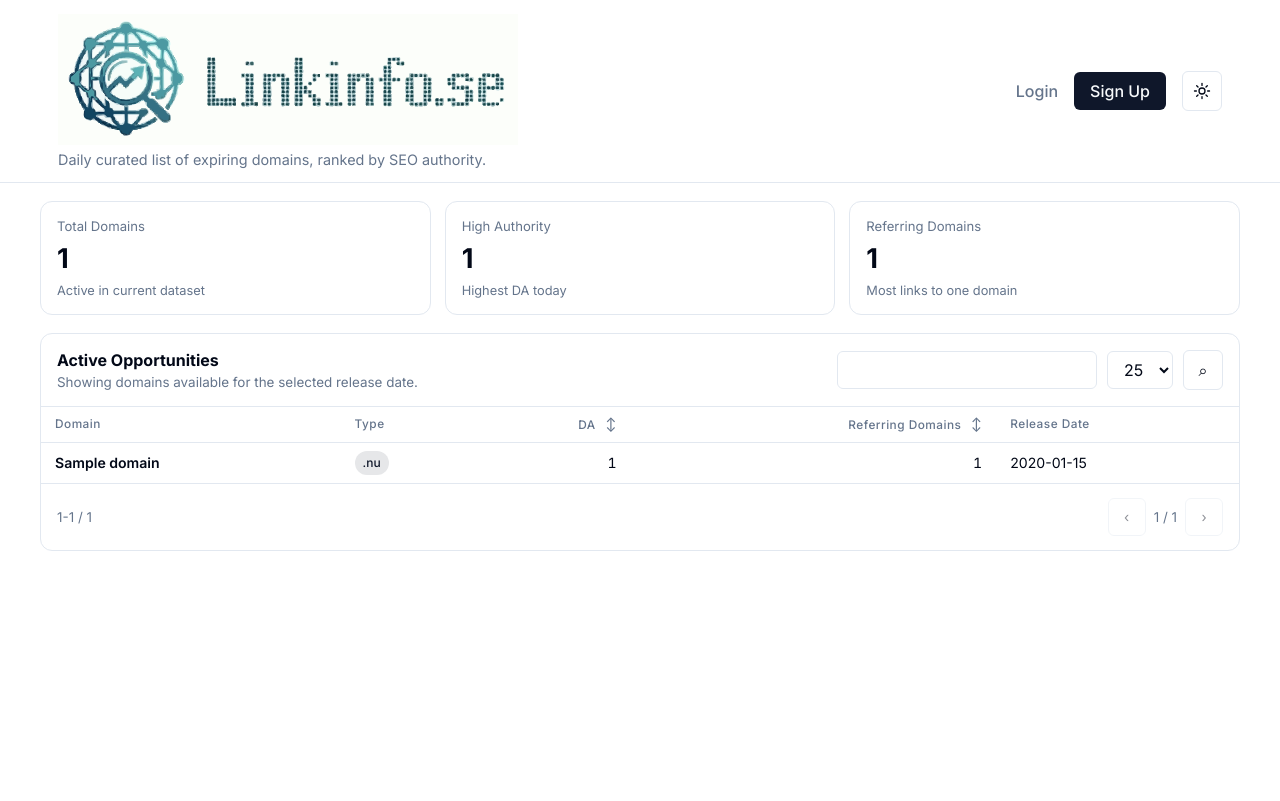
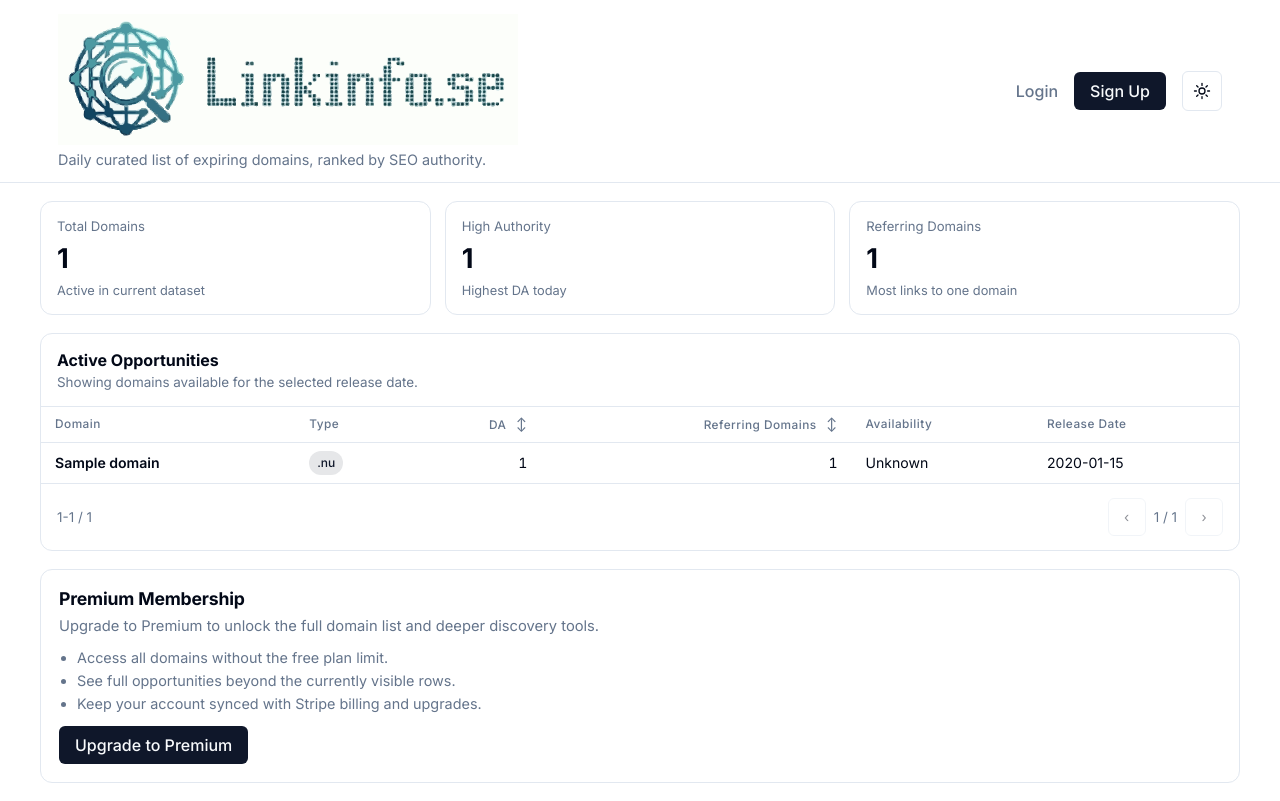
Before and after one commit to mattiashappy/linktracker, a Flask app: page / in a window 1280 px wide. Before the commit the page ends 551 px from the top, so only its background shows below. Run offline with Flask 3, Linux system fonts and the light colour scheme; tables that the repository leaves empty hold one stand-in row (values such as "Sample post"); data that the repository does not hold is empty; parts of the project's set-up code (start-up, migrations or seed data) failed here and were passed over.

Commit message:
Add availability column for first 25 domains

```diff
--- a/app.py
+++ b/app.py
@@ -1,25 +1,27 @@
 import os
-import re
-from datetime import date, datetime, timezone
+from collections import deque
+from datetime import date, datetime, timedelta, timezone
 from types import SimpleNamespace
 
 import requests
 import stripe
-from bs4 import BeautifulSoup
 from flask import Flask, abort, redirect, render_template, render_template_string, request, session, url_for
 from flask_login import LoginManager, current_user, login_required, login_user, logout_user
 from requests.auth import HTTPBasicAuth
 
 from models import Domain, User, db
 
-SOURCE_URL = "https://www.rymdweb.com/domain/snapback/?action=date"
+SE_DOMAINS_JSON_URL = "https://data.internetstiftelsen.se/bardate_domains.json"
+NU_DOMAINS_JSON_URL = "https://data.internetstiftelsen.se/bardate_domains_nu.json"
 MOZ_API_URL = "https://lsapi.seomoz.com/v2/url_metrics"
 REQUEST_HEADERS = {
     "User-Agent": "Mozilla/5.0 (Macintosh; Intel Mac OS X 10_15_7) AppleWebKit/537.36 (KHTML, like Gecko) Chrome/145.0.0.0 Safari/537.36",
     "Accept-Language": "en-US,en;q=0.9,sv;q=0.8",
 }
-DOMAIN_PATTERN = re.compile(r"\b(?:[a-z0-9](?:[a-z0-9-]{0,61}[a-z0-9])?\.)+(?:se|nu)\b", re.IGNORECASE)
-RELEASE_DATE_PATTERN = re.compile(r"Domäner som släpps\s+(\d{4}-\d{2}-\d{2})", re.IGNORECASE)
+FEED_CACHE_TTL = timedelta(minutes=15)
+RELEASE_DOMAINS_CACHE = {}
+DOMAIN_AVAILABILITY_CACHE = {}
+DOMAIN_AVAILABILITY_CACHE_TTL = timedelta(minutes=30)
 
 
 def normalize_database_url(database_url: str) -> str:
@@ -66,49 +68,146 @@ stripe.api_key = get_stripe_secret_key()
 
 
 def fetch_release_date():
-    response = requests.get(SOURCE_URL, headers=REQUEST_HEADERS, timeout=20)
-    response.raise_for_status()
-
-    text = response.text
-    match = RELEASE_DATE_PATTERN.search(text)
-    if match:
-        return match.group(1)
-
-    soup = BeautifulSoup(text, "html.parser")
-    page_text = soup.get_text(" ", strip=True)
-    match = RELEASE_DATE_PATTERN.search(page_text)
-    return match.group(1) if match else None
-
-
-def scrape_domains(limit: int | None = None):
-    response = requests.get(SOURCE_URL, headers=REQUEST_HEADERS, timeout=20)
-    response.raise_for_status()
-
-    soup = BeautifulSoup(response.text, "html.parser")
+    return (datetime.now(timezone.utc).date() + timedelta(days=1)).isoformat()
+
+
+def normalize_scraped_domain(value: str, suffix: str):
+    normalized = value.strip().lower().strip(".")
+    if normalized.startswith(("http://", "https://")):
+        normalized = normalized.split("://", 1)[1]
+    normalized = normalized.strip("/")
+    if normalized.startswith("www."):
+        normalized = normalized[4:]
+    if not normalized.endswith(suffix):
+        return None
+    return normalized
+
+
+def extract_domains_from_payload(payload, suffix: str):
+    records = []
+    queue = deque([payload])
+
+    while queue:
+        current = queue.popleft()
+        if isinstance(current, list):
+            queue.extend(current)
+            continue
+        if isinstance(current, dict):
+            candidate_name = current.get("name") or current.get("domain") or current.get("domain_name")
+            if isinstance(candidate_name, str):
+                normalized = normalize_scraped_domain(candidate_name, suffix)
+                if normalized:
+                    records.append(
+                        {
+                            "domain_name": normalized,
+                            "release_at": str(current.get("release_at") or "").strip() or None,
+                        }
+                    )
+            for value in current.values():
+                if isinstance(value, (list, dict)):
+                    queue.append(value)
+            continue
+
+    return records
+
+
+def scrape_domains(limit: int | None = None, release_date: str | None = None):
+    sources = (
+        (SE_DOMAINS_JSON_URL, ".se"),
+        (NU_DOMAINS_JSON_URL, ".nu"),
+    )
+
     extracted = []
     seen = set()
-
-    for selector in ("table td", "table th", "tbody td", "a", "tr"):
-        for element in soup.select(selector):
-            text = " ".join(element.stripped_strings)
-            for match in DOMAIN_PATTERN.findall(text):
-                domain = match.lower().strip()
-                if domain not in seen:
-                    seen.add(domain)
-                    extracted.append(domain)
-                    if limit and len(extracted) >= limit:
-                        return extracted
-
-    page_text = soup.get_text(" ", strip=True)
-    for match in DOMAIN_PATTERN.findall(page_text):
-        domain = match.lower().strip()
-        if domain not in seen:
+    errors = []
+
+    for url, suffix in sources:
+        try:
+            response = requests.get(url, headers=REQUEST_HEADERS, timeout=20)
+            response.raise_for_status()
+            records = extract_domains_from_payload(response.json(), suffix)
+        except Exception as exc:
+            errors.append(f"{url}: {exc}")
+            continue
+
+        for record in records:
+            domain = record["domain_name"]
+            domain_release = record.get("release_at")
+            if release_date and domain_release != release_date:
+                continue
+            if domain in seen:
+                continue
             seen.add(domain)
             extracted.append(domain)
             if limit and len(extracted) >= limit:
-                break
+                return extracted
+
+    if not extracted and errors:
+        raise RuntimeError("Could not fetch domains from Internetstiftelsen sources: " + "; ".join(errors))
 
     return extracted
+
+
+def get_release_domains_cached(release_date: str):
+    now = datetime.now(timezone.utc)
+    cached = RELEASE_DOMAINS_CACHE.get(release_date)
+    if cached and now - cached["fetched_at"] <= FEED_CACHE_TTL:
+        return cached["domains"]
+
+    domains = scrape_domains(release_date=release_date)
+    RELEASE_DOMAINS_CACHE[release_date] = {
+        "fetched_at": now,
+        "domains": domains,
+    }
+    return domains
+
+
+
+def isDomainAvailable(name: str) -> bool:
+    fastly_key = (os.environ.get("FASTLY") or "").strip()
+    if not fastly_key:
+        raise RuntimeError("Missing FASTLY API key in environment.")
+
+    domain = (name or "").strip().lower()
+    if not domain:
+        return False
+
+    response = requests.get(
+        "https://api.fastly.com/domain-management/v1/domain-research/status",
+        params={"domain": domain},
+        headers={"Fastly-Key": fastly_key, "Accept": "application/json"},
+        timeout=10,
+    )
+    response.raise_for_status()
+
+    status = str((response.json() or {}).get("status", "")).lower()
+    if "inactive" in status:
+        return True
+    if "delegated" in status or "registered" in status:
+        return False
+    return False
+
+
+def get_domain_availability_status(name: str) -> str:
+    domain = (name or "").strip().lower()
+    if not domain:
+        return "Unknown"
+
+    now = datetime.now(timezone.utc)
+    cached = DOMAIN_AVAILABILITY_CACHE.get(domain)
+    if cached and now - cached["checked_at"] <= DOMAIN_AVAILABILITY_CACHE_TTL:
+        return cached["status"]
+
+    try:
+        status = "Available" if isDomainAvailable(domain) else "Taken"
+    except Exception:
+        status = "Unknown"
+
+    DOMAIN_AVAILABILITY_CACHE[domain] = {
+        "checked_at": now,
+        "status": status,
+    }
+    return status
 
 
 
@@ -247,6 +346,39 @@ def hydrate_visible_domains(domains, fetch_date):
 
 
 
+
+
+def hydrate_domains_from_database(domains, active_date):
+    if not domains or active_date is None:
+        return domains
+
+    names = [domain.domain_name for domain in domains if getattr(domain, "domain_name", None)]
+    if not names:
+        return domains
+
+    rows = (
+        Domain.query.filter(
+            Domain.domain_name.in_(names),
+            (Domain.release_date == active_date) | ((Domain.release_date.is_(None)) & (Domain.fetch_date == active_date)),
+        )
+        .order_by(Domain.da.is_(None), Domain.da.desc(), Domain.domain_name.asc())
+        .all()
+    )
+    rows_by_domain = {}
+    for row in rows:
+        if row.domain_name not in rows_by_domain:
+            rows_by_domain[row.domain_name] = row
+
+    for domain in domains:
+        cached = rows_by_domain.get(domain.domain_name)
+        if cached is None:
+            continue
+        if getattr(domain, "da", None) is None:
+            domain.da = cached.da
+        if getattr(domain, "linking_root_domains", None) is None:
+            domain.linking_root_domains = cached.linking_root_domains
+
+    return domains
 
 
 def ensure_today_domain_snapshot(scraped_domains, visible_domains, fetch_date, release_date_value):
@@ -502,6 +634,35 @@ USER_TEMPLATE = """
         flex-wrap: wrap;
         margin-top: 18px;
       }
+      .password-form {
+        margin-top: 20px;
+        border-top: 1px solid hsl(var(--border));
+        padding-top: 16px;
+        display: grid;
+        gap: 10px;
+      }
+      .password-form h3 {
+        margin: 0;
+        font-size: 0.98rem;
+      }
+      .password-form label {
+        font-size: 0.82rem;
+        color: hsl(var(--muted-foreground));
+      }
+      .password-form input {
+        width: 100%;
+        min-height: 38px;
+        padding: 8px 10px;
+        border-radius: 0.5rem;
+        border: 1px solid hsl(var(--border));
+        background: hsl(var(--card));
+        color: hsl(var(--card-foreground));
+      }
+      .form-message {
+        font-size: 0.85rem;
+      }
+      .form-message.error { color: #dc2626; }
+      .form-message.success { color: #16a34a; }
       .theme-icon {
         width: 18px;
         height: 18px;
@@ -596,24 +757,6 @@ USER_TEMPLATE = """
 
       <main class="page">
         <div class="container">
-          <section class="metrics-grid">
-            <article class="metric-card bg-card text-card-foreground border-border rounded-xl">
-              <div class="card-title text-muted-foreground">Email</div>
-              <div class="card-value">{{ user.email }}</div>
-              <div class="card-meta text-muted-foreground">Primary account identity</div>
-            </article>
-            <article class="metric-card bg-card text-card-foreground border-border rounded-xl">
-              <div class="card-title text-muted-foreground">Membership</div>
-              <div class="card-value">{{ 'Premium' if user.is_premium else 'Free' }}</div>
-              <div class="card-meta text-muted-foreground">Current access level</div>
-            </article>
-            <article class="metric-card bg-card text-card-foreground border-border rounded-xl">
-              <div class="card-title text-muted-foreground">Billing</div>
-              <div class="card-value">{{ 'Manage in Stripe' if user.stripe_customer_id else 'Not connected' }}</div>
-              <div class="card-meta text-muted-foreground">Invoices and cancellation</div>
-            </article>
-          </section>
-
           <section class="account-panel bg-card text-card-foreground border-border rounded-xl">
             <h2>Account Details</h2>
             <p>Manage your current access and billing settings from the same dashboard style as the main domain view.</p>
@@ -640,6 +783,22 @@ USER_TEMPLATE = """
               {% endif %}
               <a class="action-button rounded-md" href="{{ url_for('index') }}">Back to domains</a>
             </div>
+            <form class="password-form" method="post" action="{{ url_for('user_page') }}">
+              <h3>Change password</h3>
+              {% if error %}
+                <div class="form-message error">{{ error }}</div>
+              {% endif %}
+              {% if success %}
+                <div class="form-message success">{{ success }}</div>
+              {% endif %}
+              <label for="current_password">Current password</label>
+              <input id="current_password" name="current_password" type="password" required>
+              <label for="new_password">New password</label>
+              <input id="new_password" name="new_password" type="password" minlength="8" required>
+              <label for="confirm_password">Confirm new password</label>
+              <input id="confirm_password" name="confirm_password" type="password" minlength="8" required>
+              <button class="action-button primary" type="submit">Update password</button>
+            </form>
           </section>
         </div>
       </main>
@@ -992,11 +1151,7 @@ def index():
         page = max(int(request.args.get("page", "1")), 1)
     except ValueError:
         page = 1
-    try:
-        requested_page_size = int(request.args.get("page_size", "25"))
-    except ValueError:
-        requested_page_size = 25
-    page_size = requested_page_size if requested_page_size in {10, 25, 50} else 25
+    page_size = 100
     latest_fetch_date = db.session.query(db.func.max(Domain.fetch_date)).scalar()
     latest_release_date = db.session.query(db.func.max(Domain.release_date)).scalar()
     using_live_fallback = False
@@ -1017,7 +1172,7 @@ def index():
 
     if active_date is None:
         try:
-            scraped_domains = scrape_domains()
+            scraped_domains = scrape_domains(release_date=release_date)
         except Exception:
             scraped_domains = []
 
@@ -1030,15 +1185,19 @@ def index():
         if not current_user.is_authenticated or not current_user.is_premium:
             accessible_domains = filtered_scraped_domains[:25]
             is_limited = total_filtered > 25
+            total_pages = max(1, (len(accessible_domains) + page_size - 1) // page_size) if accessible_domains else 1
+            if page > total_pages:
+                page = total_pages
+            start_offset = (page - 1) * page_size
+            visible_domains = accessible_domains[start_offset:start_offset + page_size]
         else:
             accessible_domains = filtered_scraped_domains
             is_limited = False
-
-        total_pages = max(1, (len(accessible_domains) + page_size - 1) // page_size) if accessible_domains else 1
-        if page > total_pages:
-            page = total_pages
-        start_offset = (page - 1) * page_size
-        visible_domains = accessible_domains[start_offset:start_offset + page_size]
+            total_pages = max(1, (len(accessible_domains) + page_size - 1) // page_size) if accessible_domains else 1
+            if page > total_pages:
+                page = total_pages
+            start_offset = (page - 1) * page_size
+            visible_domains = accessible_domains[start_offset:start_offset + page_size]
 
         domains = [
             SimpleNamespace(
@@ -1049,7 +1208,9 @@ def index():
             )
             for domain in visible_domains
         ]
-        domains = hydrate_visible_domains(domains, today)
+        domains = hydrate_domains_from_database(domains, today)
+        if any(domain.da is None and domain.linking_root_domains is None for domain in domains):
+            domains = hydrate_visible_domains(domains, today)
         ensure_today_domain_snapshot(scraped_domains, domains, today, current_release_date or today)
         hidden_count = max(total_domains - len(accessible_domains), 0)
         using_live_fallback = bool(scraped_domains)
@@ -1059,17 +1220,26 @@ def index():
         highest_authority = max((domain.da or 0) for domain in domains) if domains else 0
         highest_referring_domains = max((domain.linking_root_domains or 0) for domain in domains) if domains else 0
     else:
+        active_release_iso = active_date.isoformat() if hasattr(active_date, "isoformat") else None
+        allowed_domains_for_release = []
+        if active_release_iso:
+            try:
+                allowed_domains_for_release = get_release_domains_cached(active_release_iso)
+            except Exception:
+                allowed_domains_for_release = []
+
         base_query = Domain.query.filter(
             (Domain.release_date == active_date) | ((Domain.release_date.is_(None)) & (Domain.fetch_date == active_date))
         ).order_by(
             Domain.da.is_(None), Domain.da.desc(), Domain.domain_name.asc()
         )
+        if allowed_domains_for_release:
+            base_query = base_query.filter(Domain.domain_name.in_(allowed_domains_for_release))
         total_domains = base_query.count()
         query = base_query
         if search_query:
             query = query.filter(Domain.domain_name.ilike(f"%{search_query}%"))
         total_filtered = query.count()
-
         if not current_user.is_authenticated or not current_user.is_premium:
             accessible_domains = query.limit(25).all()
             is_limited = total_filtered > 25
@@ -1086,8 +1256,7 @@ def index():
             is_limited = False
 
         hidden_count = max(total_domains - min(total_filtered, 25), 0) if not current_user.is_authenticated or not current_user.is_premium else 0
-        if any(domain.da is None and domain.linking_root_domains is None for domain in domains):
-            domains = hydrate_visible_domains(domains, active_date)
+        domains = hydrate_domains_from_database(domains, active_date)
         metric_summary = query.with_entities(
             db.func.max(Domain.da),
             db.func.max(Domain.linking_root_domains),
@@ -1114,6 +1283,12 @@ def index():
             "detail": "Most links to one domain",
         },
     ]
+
+    for domain in domains:
+        setattr(domain, "availability_status", None)
+    for domain in domains[:25]:
+        domain.availability_status = get_domain_availability_status(domain.domain_name)
+
     start_index = ((page - 1) * page_size) + 1 if total_filtered else 0
     end_index = min((page - 1) * page_size + len(domains), total_filtered) if total_filtered else 0
 
@@ -1185,10 +1360,29 @@ def logout():
     logout_user()
     return redirect(url_for("index"))
 
-@app.route("/user")
+@app.route("/user", methods=["GET", "POST"])
 @login_required
 def user_page():
-    return render_template_string(USER_TEMPLATE, user=current_user)
+    error = None
+    success = None
+
+    if request.method == "POST":
+        current_password = request.form.get("current_password", "")
+        new_password = request.form.get("new_password", "")
+        confirm_password = request.form.get("confirm_password", "")
+
+        if not current_user.check_password(current_password):
+            error = "Current password is incorrect."
+        elif len(new_password) < 8:
+            error = "New password must be at least 8 characters."
+        elif new_password != confirm_password:
+            error = "New password and confirmation do not match."
+        else:
+            current_user.set_password(new_password)
+            db.session.commit()
+            success = "Password updated successfully."
+
+    return render_template_string(USER_TEMPLATE, user=current_user, error=error, success=success)
 
 
 @app.route("/billing")
@@ -1237,7 +1431,7 @@ def admin():
     today_rows = Domain.query.filter_by(fetch_date=today).order_by(Domain.da.is_(None), Domain.da.desc(), Domain.domain_name.asc()).all()
     if len(today_rows) <= 25:
         try:
-            scraped_domains = scrape_domains()
+            scraped_domains = scrape_domains(release_date=current_release_date.isoformat())
             ensure_today_domain_snapshot(scraped_domains, today_rows, today, current_release_date or today)
         except Exception:
             pass
--- a/templates/index.html
+++ b/templates/index.html
@@ -342,6 +342,40 @@
         border-top: 1px solid hsl(var(--border));
         font-size: 0.84rem;
       }
+      .premium-upsell {
+        border: 1px solid hsl(var(--border));
+        padding: 18px;
+        display: grid;
+        gap: 14px;
+      }
+      .premium-upsell-head h3 {
+        margin: 0;
+        font-size: 1.1rem;
+        letter-spacing: -0.01em;
+      }
+      .premium-upsell-head p {
+        margin: 8px 0 0;
+        font-size: 0.92rem;
+        color: hsl(var(--muted-foreground));
+      }
+      .premium-upgrade-list {
+        margin: 0;
+        padding-left: 18px;
+        display: grid;
+        gap: 6px;
+        color: hsl(var(--muted-foreground));
+        font-size: 0.9rem;
+      }
+      .premium-upsell-actions {
+        display: flex;
+        flex-wrap: wrap;
+        gap: 10px;
+      }
+      .premium-note {
+        margin: 0;
+        font-size: 0.8rem;
+        color: hsl(var(--muted-foreground));
+      }
 
       .pagination {
         display: flex;
@@ -469,13 +503,6 @@
                   <path d="M21 12.8A9 9 0 1 1 11.2 3a7 7 0 0 0 9.8 9.8Z"></path>
                 </svg>
               </button>
-              <details class="user-menu">
-                <summary class="user-trigger rounded-md" aria-label="Profile menu">{{ current_user.email[0]|upper }}</summary>
-                <div class="dropdown text-card-foreground">
-                  <a href="{{ url_for('user_page') }}">{{ current_user.email }}</a>
-                  <a href="{{ url_for('logout') }}">Logout</a>
-                </div>
-              </details>
             {% else %}
               <a class="header-link" href="{{ url_for('login') }}">Login</a>
               <a class="signup-button" href="{{ url_for('checkout') }}">Sign Up</a>
@@ -518,17 +545,6 @@
                 <h2>Active Opportunities</h2>
                 <p class="text-muted-foreground">Showing domains available for the selected release date.</p>
               </div>
-              <div class="table-tools">
-                <form class="search-form" method="get" action="{{ url_for('index') }}">
-                  <input class="search-input rounded-md" type="search" name="q" value="{{ search_query }}" aria-label="Search domain name">
-                  <select class="page-size rounded-md" name="page_size" aria-label="Rows per page">
-                    <option value="10" {% if page_size == 10 %}selected{% endif %}>10</option>
-                    <option value="25" {% if page_size == 25 %}selected{% endif %}>25</option>
-                    <option value="50" {% if page_size == 50 %}selected{% endif %}>50</option>
-                  </select>
-                  <button class="icon-button rounded-md" type="submit" aria-label="Search">⌕</button>
-                </form>
-              </div>
             </div>
 
             <div class="table-scroll">
@@ -539,6 +555,7 @@
                     <th class="text-muted-foreground">Type</th>
                     <th id="sort-user-da" class="numeric text-muted-foreground sortable">DA <span class="sort-arrow">↕</span></th>
                     <th id="sort-user-rd" class="numeric text-muted-foreground sortable">Referring Domains <span class="sort-arrow">↕</span></th>
+                    <th class="text-muted-foreground">Availability</th>
                     <th class="text-muted-foreground">Release Date</th>
                   </tr>
                 </thead>
@@ -553,12 +570,13 @@
                         <td><span class="badge badge-primary">{{ '.se' if domain.domain_name.endswith('.se') else '.nu' }}</span></td>
                         <td class="numeric">{{ domain.da if domain.da is not none else '—' }}</td>
                         <td class="numeric">{{ domain.linking_root_domains if domain.linking_root_domains is not none else '—' }}</td>
+                        <td>{{ domain.availability_status if domain.availability_status else '—' }}</td>
                         <td>{{ resolved_release }}</td>
                       </tr>
                     {% endfor %}
                   {% else %}
                     <tr>
-                      <td colspan="5" class="text-muted-foreground" style="padding: 18px 14px; text-align: center;">No results</td>
+                      <td colspan="6" class="text-muted-foreground" style="padding: 18px 14px; text-align: center;">No results</td>
                     </tr>
                   {% endif %}
                 </tbody>
@@ -574,6 +592,25 @@
               </div>
             </div>
           </section>
+          {% if not current_user.is_authenticated or not current_user.is_premium %}
+            <section class="premium-upsell bg-card text-card-foreground rounded-xl">
+              <div class="premium-upsell-head">
+                <h3>Premium Membership</h3>
+                <p>Upgrade to Premium to unlock the full domain list and deeper discovery tools.</p>
+              </div>
+              <ul class="premium-upgrade-list">
+                <li>Access all domains without the free plan limit.</li>
+                <li>See full opportunities beyond the currently visible rows.</li>
+                <li>Keep your account synced with Stripe billing and upgrades.</li>
+              </ul>
+              <div class="premium-upsell-actions">
+                <a class="signup-button" href="{{ url_for('checkout') }}">Upgrade to Premium</a>
+              </div>
+              {% if hidden_count > 0 %}
+                <p class="premium-note">{{ hidden_count }} additional domains are currently hidden behind Premium.</p>
+              {% endif %}
+            </section>
+          {% endif %}
         </div>
       </main>
     </div>
```
Also changed, not shown: fetch_daily.py (+21 -46 lines).
